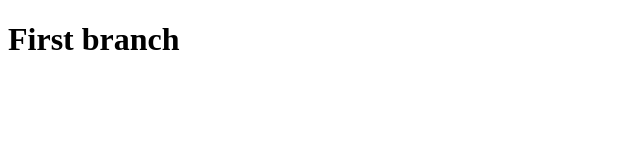
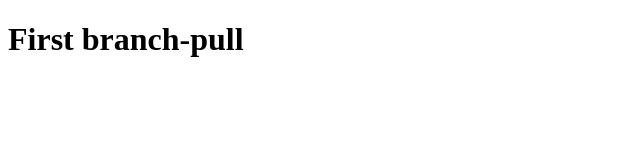
Before and after one commit to Jaya-Chithra-N/sample, a plain HTML site: page index.html in a window 1280 px wide. Shown: the whole page, without its empty margins (0-640 px from the left). Drawn offline with Linux system fonts and the light colour scheme.

Commit message:
Update index.html

```diff
--- a/index.html
+++ b/index.html
@@ -6,6 +6,6 @@
     <title>Document</title>
 </head>
 <body>
-    <h1>First branch</h1>
+    <h1>First branch-pull</h1>
 </body>
 </html>
```
